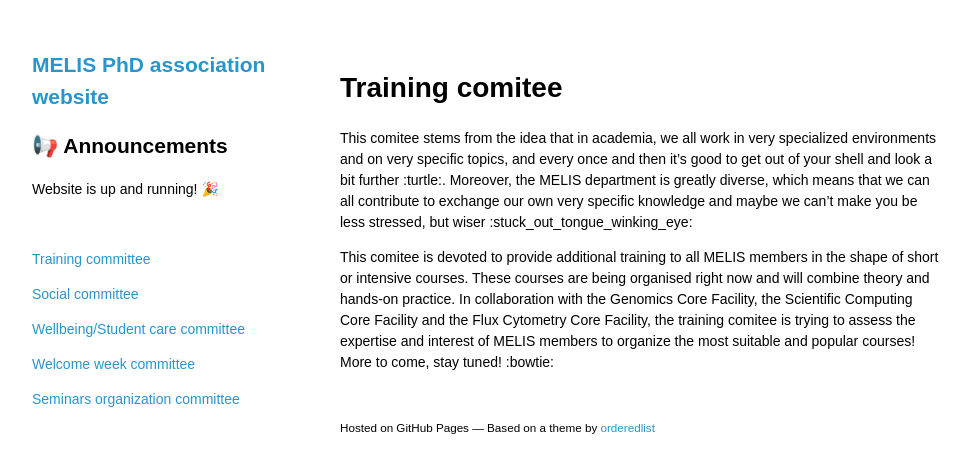
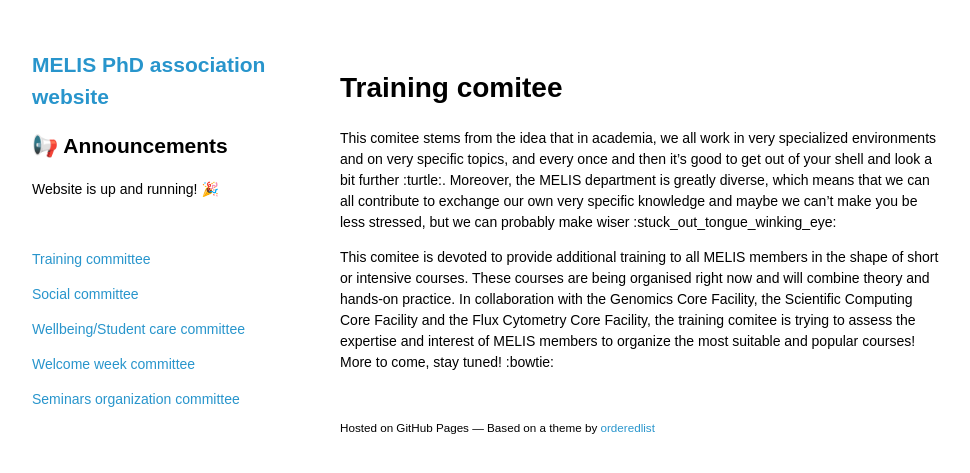
Before and after one commit to melisphdassociation/melisphdassociation.github.io, a Jekyll site: the page built from training.md, in a window 1280 px wide. Shown: the top 473 px of the page, without its empty margins (0-970 px from the left). Built offline with Jekyll 4.4.1, drawn with Linux system fonts in a browser that asks for light colours; our own code applies the rules of GitHub Pages for plain Markdown files; the repository's description, which GitHub fills in, is left out.

Commit message:
Update training.md

```diff
--- a/training.md
+++ b/training.md
@@ -1,5 +1,5 @@
 # Training comitee
 
-This comitee stems from the idea that in academia, we all work in very specialized environments and on very specific topics, and every once and then it's good to get out of your shell and look a bit further :turtle:. Moreover, the MELIS department is greatly diverse, which means that we can all contribute  to exchange our own very specific knowledge and maybe we can't make you be less stressed, but wiser :stuck_out_tongue_winking_eye:
+This comitee stems from the idea that in academia, we all work in very specialized environments and on very specific topics, and every once and then it's good to get out of your shell and look a bit further :turtle:. Moreover, the MELIS department is greatly diverse, which means that we can all contribute  to exchange our own very specific knowledge and maybe we can't make you be less stressed, but we can probably make wiser :stuck_out_tongue_winking_eye:
 
 This comitee is devoted to provide additional training to all MELIS members in the shape of short or intensive courses. These courses are being organised right now and will combine theory and hands-on practice. In collaboration with the Genomics Core Facility, the Scientific Computing Core Facility and the Flux Cytometry Core Facility, the training comitee is trying to assess the expertise and interest of MELIS members to organize the most suitable and popular courses! More to come, stay tuned! :bowtie:
```
